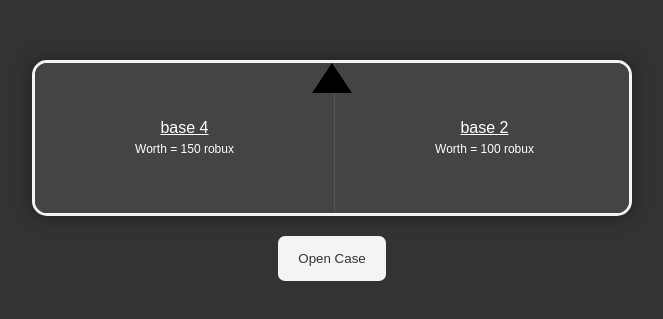
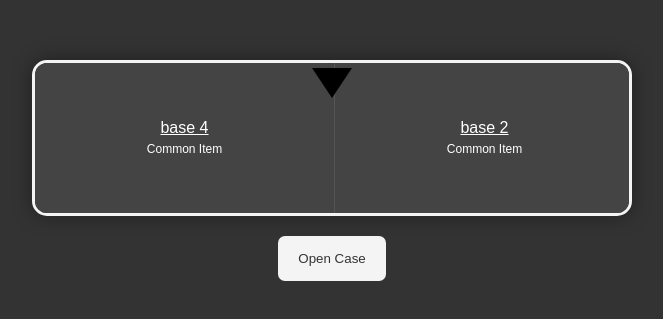
Before and after one commit to almondtor12/crate, a plain HTML site: page crate.html in a window 1280 px wide. Shown: the part 235-554 px from the top of the page, 308-971 px from the left. Drawn offline with Linux system fonts and the light colour scheme.

Commit message:
Update crate.html

```diff
--- a/crate.html
+++ b/crate.html
@@ -47,7 +47,7 @@
             min-width: 300px;
             height: 150px;
             display: flex;
-            flex-direction: column; /* Allow for multiple lines of text */
+            flex-direction: column;
             justify-content: center;
             align-items: center;
             border-right: 1px solid #555;
@@ -79,25 +79,29 @@
 
         .item-name {
             margin-bottom: 5px;
-            text-decoration: underline; /* Add an underline to the item name */
+            text-decoration: underline;
         }
 
         .item-description {
-            font-size: 12px; /* Adjust the font size for the description */
+            font-size: 12px;
         }
 
         .arrow {
             position: absolute;
             top: 0;
             left: 50%;
-            transform: translateX(-50%);
+            transform: translateX(-50%) rotate(90deg); /* Initial rotation set to 0 degrees */
             width: 0;
             height: 0;
-            border-left: 20px solid transparent;
-            border-right: 20px solid transparent;
-            border-bottom: 30px solid #000000;
-            transition: left 3s ease-out;
+            border-top: 20px solid transparent;
+            border-bottom: 20px solid transparent;
+            border-left: 30px solid #000000;
+            transition: left 3s ease-out, transform 0.3s ease-out; /* Reduce transform duration */
             z-index: 2;
+        }
+
+        .arrow.rotate {
+            transform: translateX(-50%) rotate(100deg); /* Rotate arrow 30 degrees */
         }
 
         button {
@@ -144,13 +148,13 @@
 
             // Create an array to represent the spawn rates
             const spawnRates = [
-                { name: 'base 4', rarityClass: '', description: 'Worth = 150 robux', spawnRate: 50 },
-                { name: 'base 2', rarityClass: '', description: 'Worth = 100 robux', spawnRate: 70 },
-                { name: 'base 5', rarityClass: 'rare', description: 'Worth = 200 robux', spawnRate: 10 },
-                { name: 'base 3', rarityClass: '', description: 'Worth = 150 robux', spawnRate: 50 },
-                { name: 'base 1', rarityClass: 'rare', description: 'Worth = 150 robux', spawnRate: 20 },
-                { name: 'creations 1', rarityClass: 'ultra-rare', description: 'Worth = 250 robux🤑', spawnRate: 15 },
-                { name: 'wood 1', rarityClass: 'rare', description: 'Worth = 150 robux', spawnRate: 20 },
+                { name: 'base 4', rarityClass: '', description: 'Common Item', spawnRate: 80 },
+                { name: 'base 2', rarityClass: '', description: 'Common Item', spawnRate: 80 },
+                { name: 'base 5', rarityClass: 'rare', description: 'Rare Item', spawnRate: 15 },
+                { name: 'base 3', rarityClass: '', description: 'Common Item', spawnRate: 80 },
+                { name: 'base 1', rarityClass: 'rare', description: 'Rare Item', spawnRate: 15 },
+                { name: 'creations 5', rarityClass: 'ultra-rare', description: 'Ultra Rare Item', spawnRate: 5 },
+                { name: 'wood 1', rarityClass: 'rare', description: 'Rare Item', spawnRate: 15 },
             ];
 
             const shuffledItems = [];
@@ -174,11 +178,11 @@
                 const itemName = document.createElement('div');
                 itemName.className = 'item-name';
                 itemName.textContent = item.name;
-                const itemDescription = document.createElement('div'); // Create a new div for the item description
-                itemDescription.className = 'item-description'; // Add a class for styling
+                const itemDescription = document.createElement('div');
+                itemDescription.className = 'item-description';
                 itemDescription.textContent = item.description;
                 div.appendChild(itemName);
-                div.appendChild(itemDescription); // Append the item description to the item div
+                div.appendChild(itemDescription);
                 slider.appendChild(div);
             });
         }
@@ -194,7 +198,7 @@
 
             const slider = document.getElementById('slider');
             const middleOffset = slider.clientWidth / 2;
-            // Calculate a relative offset based on the current position with a wider range (300 to 900)
+            // Calculate a relative offset based on the current position
             const relativeOffset = Math.floor(Math.random() * 900) + 700;
             const offset = currentOffset + relativeOffset;
             const duration = 3;
@@ -205,7 +209,10 @@
             // Update the arrow's position
             arrow.style.left = `calc(50% + ${offset}px)`;
 
+
             setTimeout(() => {
+                // Remove the rotation animation class when the animation is completed
+
                 const items = document.querySelectorAll('.item');
                 const selectedItemIndex = Math.floor((offset + middleOffset) / 300);
 
@@ -220,7 +227,6 @@
                 isAnimating = false;
 
                 if (slider.scrollWidth - (offset + middleOffset) < 600) {
-                    // Add more random items if needed
                     createRandomItems();
                 }
             }, duration * 1000);
```
